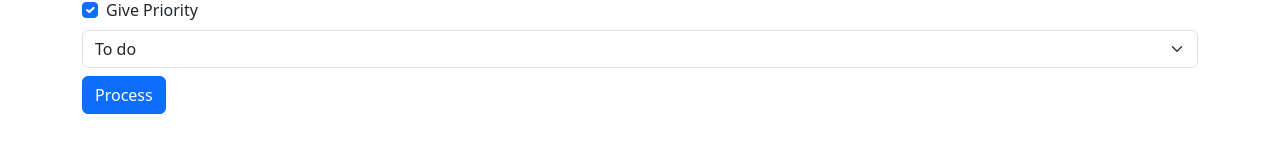
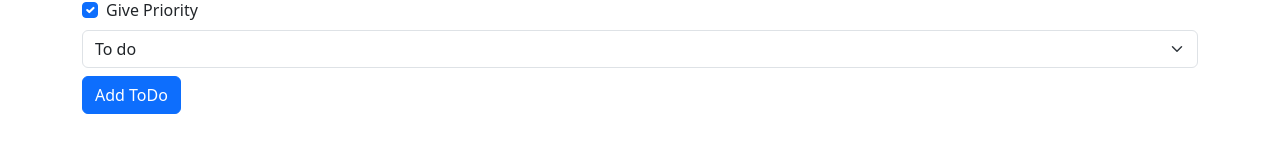
Before and after one commit to Alejandrox27/Todo-app-React, a React (Vite) app: page / in a window 1280 px wide. Shown: the part 174-340 px from the top of the page. Built offline with nearby package versions, Linux system fonts and the light colour scheme.

Commit message:
add todo with form

```diff
--- a/package.json
+++ b/package.json
@@ -11,7 +11,8 @@
   },
   "dependencies": {
     "react": "^18.2.0",
-    "react-dom": "^18.2.0"
+    "react-dom": "^18.2.0",
+    "sweetalert2": "^11.10.2"
   },
   "devDependencies": {
     "@types/react": "^18.2.43",
--- a/src/App.jsx
+++ b/src/App.jsx
@@ -28,12 +28,16 @@ const initialStateTodo = [
 
 const App = () => {
 
-  const [todos, setTodo] = useState(initialStateTodo)
+  const [todos, setTodos] = useState(initialStateTodo)
+
+  const addTodo = todo => {
+    setTodos([...todos, todo])
+  }
 
   return (
     <div className="container mb-2">
       <h1 className="ny-5">Forms</h1>
-      <Form />
+      <Form addTodo={addTodo} />
       <Todos todos={todos} />
     </div>
   )
--- a/src/components/Form.jsx
+++ b/src/components/Form.jsx
@@ -1,6 +1,7 @@
 import { useState } from "react";
+import Swal from "sweetalert2";
 
-const Form = () => {
+const Form = ({ addTodo }) => {
 
     const [todo, setTodo] = useState({
         title: "Todo 01",
@@ -15,7 +16,29 @@ const Form = () => {
     const handleSubmit = (e) => {
         e.preventDefault();
 
-        console.log(title, description, state, priority);
+        if(!title.trim() || !description.trim()){
+            Swal.fire({
+                icon: "error",
+                title: "Oops...",
+                text: "Fill all the blanks!"
+              });
+              return
+        }
+
+        addTodo({
+            id: Date.now(),
+            ...todo,
+            state: state === "Completed"
+        })
+
+        Swal.fire({
+            position: "center",
+            icon: "success",
+            title: "Todo added succesfull",
+            showConfirmButton: false,
+            timer: 1500
+          });
+
     };
 
     const handleChange = e => {
@@ -57,7 +80,7 @@ const Form = () => {
                 <option value="Todo">To do</option>
                 <option value="completed">Completed</option>
             </select>
-            <button type="submit" className="btn btn-primary">Process</button>
+            <button type="submit" className="btn btn-primary">Add ToDo</button>
         </form>
         </>
     );
```
Also changed, not shown: 1 other file (tests, documents, lock files or other folders).
